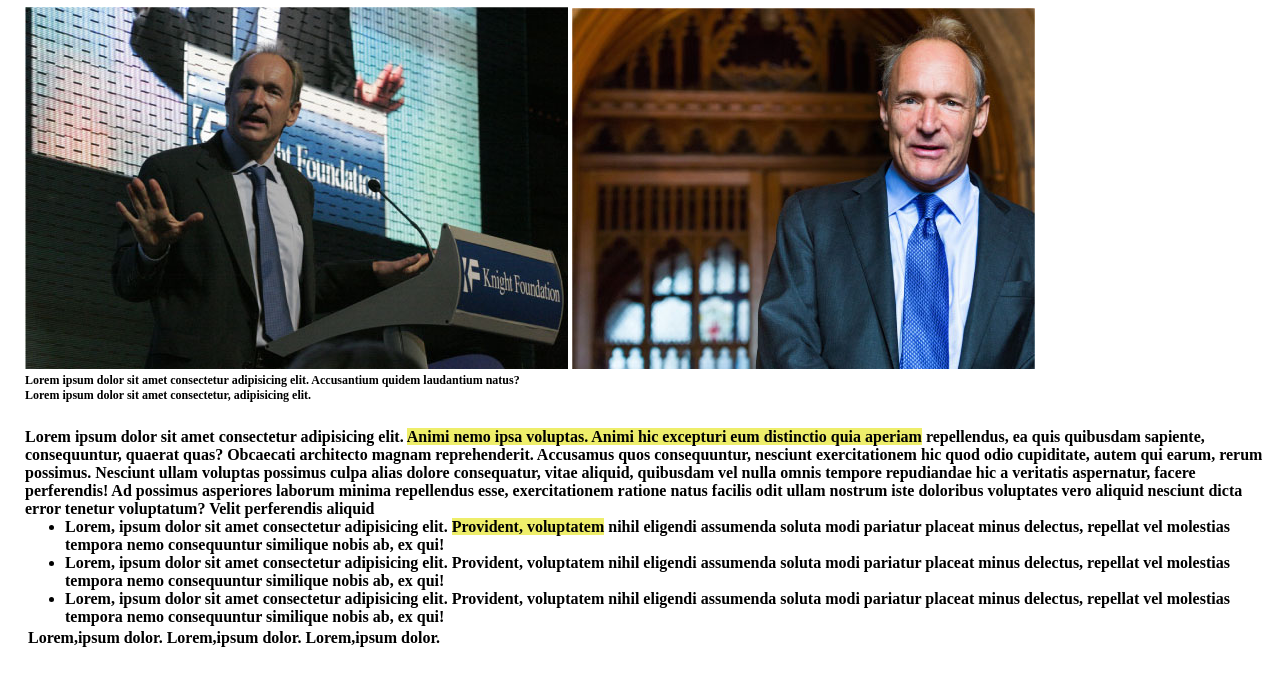
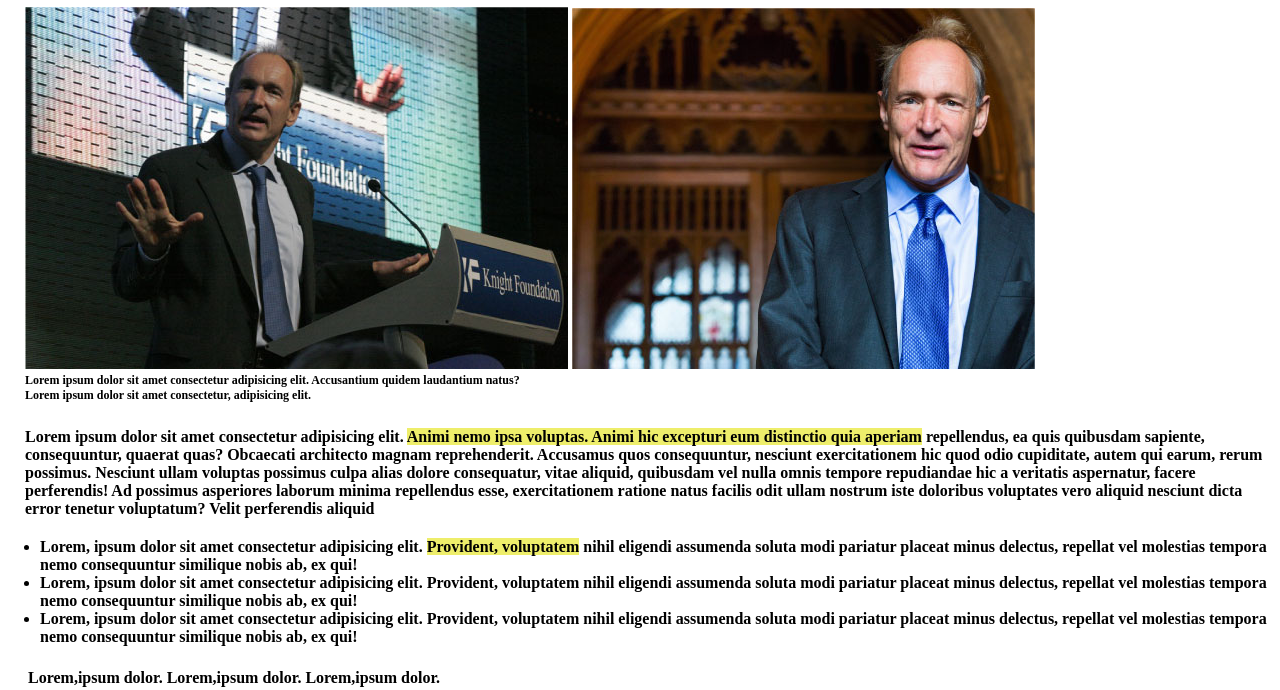
Before and after one commit to carmelocammalleri/html-css-booleaner, a plain HTML site: page index.html in a window 1280 px wide. Shown: the part 193-883 px from the top of the page. Before the commit the page ends 843 px from the top, so only its background shows below. Drawn offline with Linux system fonts and the light colour scheme.

Commit message:
adjust list css

```diff
--- a/css/style.css
+++ b/css/style.css
@@ -16,10 +16,16 @@ header div{
   background-position: top;
 }
 
+/* end add pattern */
+
+
 main{
   margin-top: 20px;
   margin-left: 25px;
 }
+
+/* article */
+
 .color{
   color: gray;
   margin-bottom: 10px;
@@ -43,11 +49,17 @@ p{
   background-color: #EEEE6B;
 }
 
+/* end article */
 
+/* section list */
 
+ul{
+  margin-left: -25px;
+  margin-top: 20px;
+  margin-bottom: 20px;
+}
 
-
-
+/* end section list */
 
 
 
```
